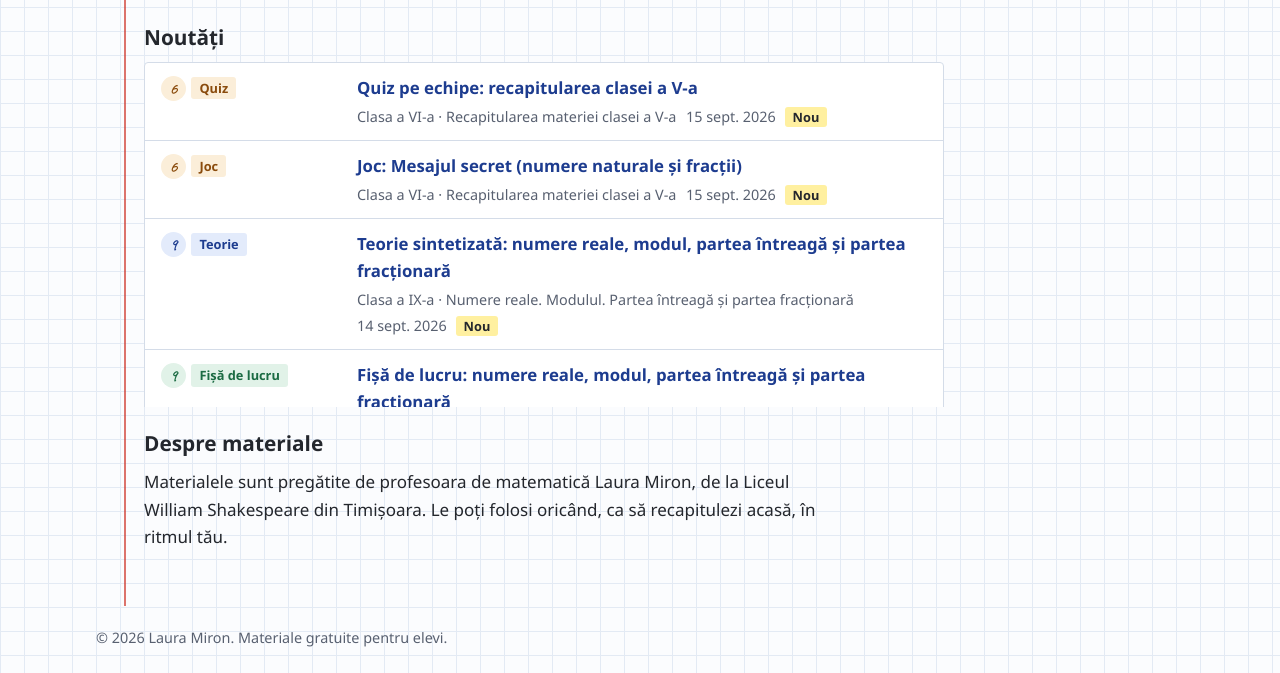
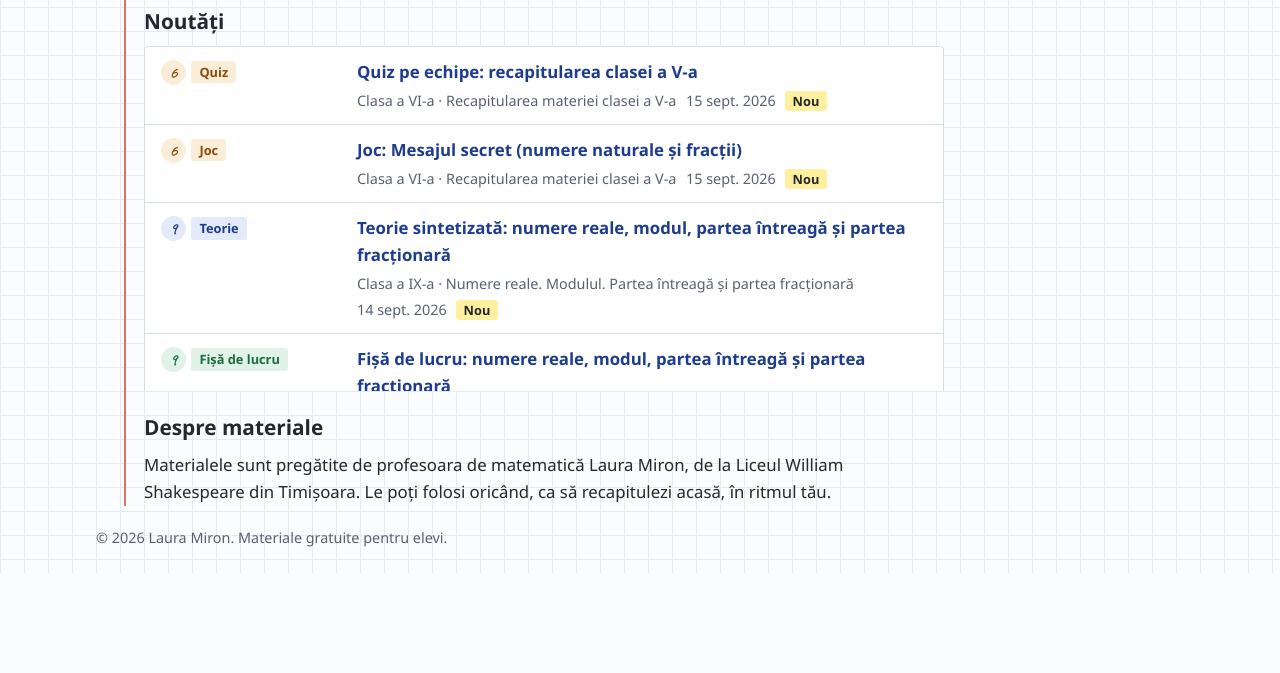
Before and after one commit to parameciul/matematica, a website: page index.html in a window 1280 px wide. Shown: the part 545-1218 px from the top of the page. After the commit the page ends 1118 px from the top, so only its background shows below. Drawn offline with Linux system fonts and the light colour scheme; a web font is replaced by a local one.

Commit message:
Adjust page padding and about section styling

```diff
--- a/assets/css/style.css
+++ b/assets/css/style.css
@@ -364,7 +364,7 @@ a:hover {
 
 .page {
   position: relative;
-  padding-block: 1.5rem 3.5rem;
+  padding-block: 0.5rem 0;
   padding-left: var(--margin-x);
 }
 
@@ -567,7 +567,7 @@ a:hover {
 }
 
 .about {
-  max-width: 42rem;
+  max-width: 50rem;
   margin-top: 1.25rem;
 }
 
@@ -578,6 +578,7 @@ a:hover {
 
 .about p {
   margin: 0;
+  font-size: 1.05rem;
 }
 
 /* Lists of materials (home, grade page, search, related) */
```
